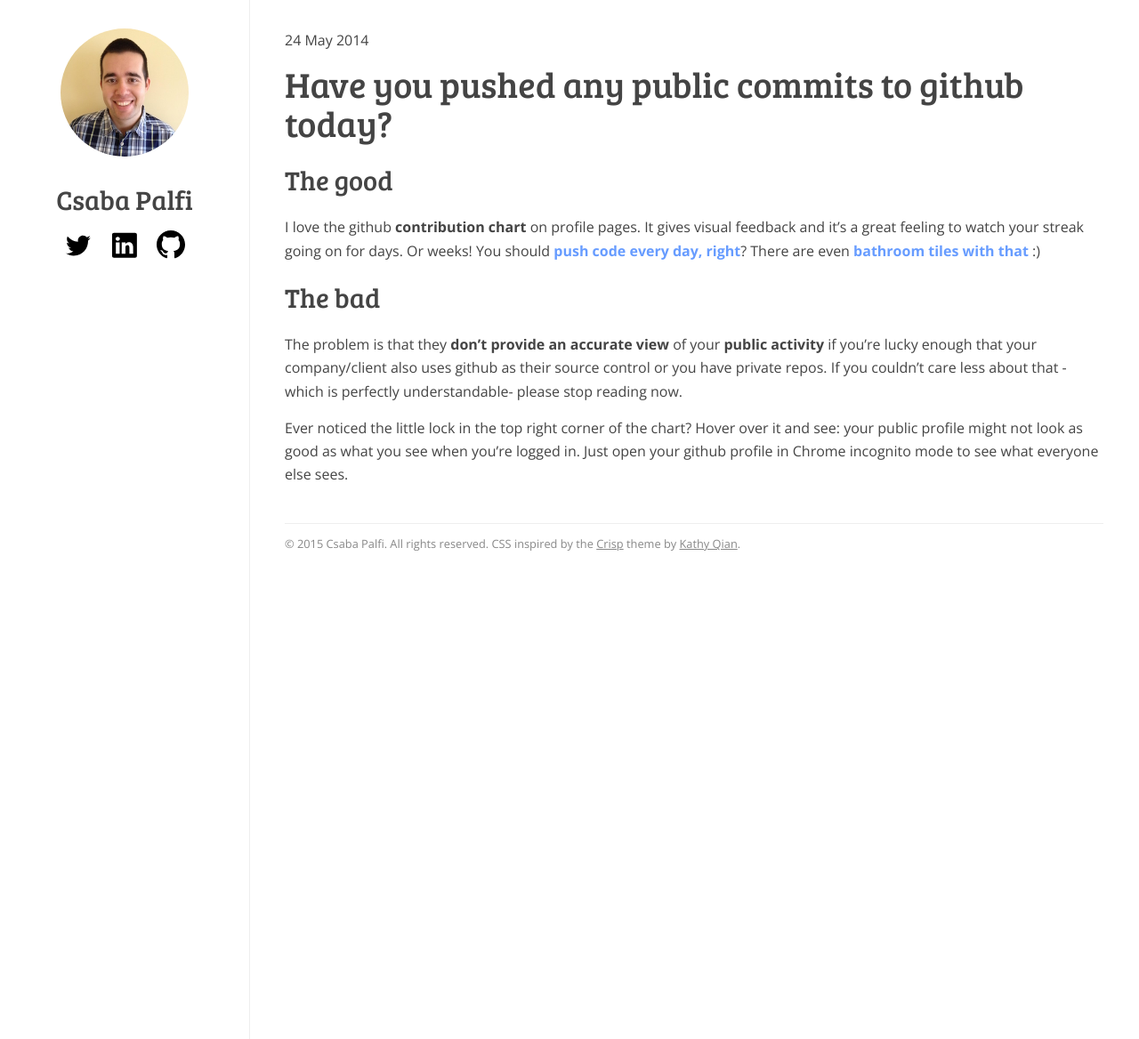
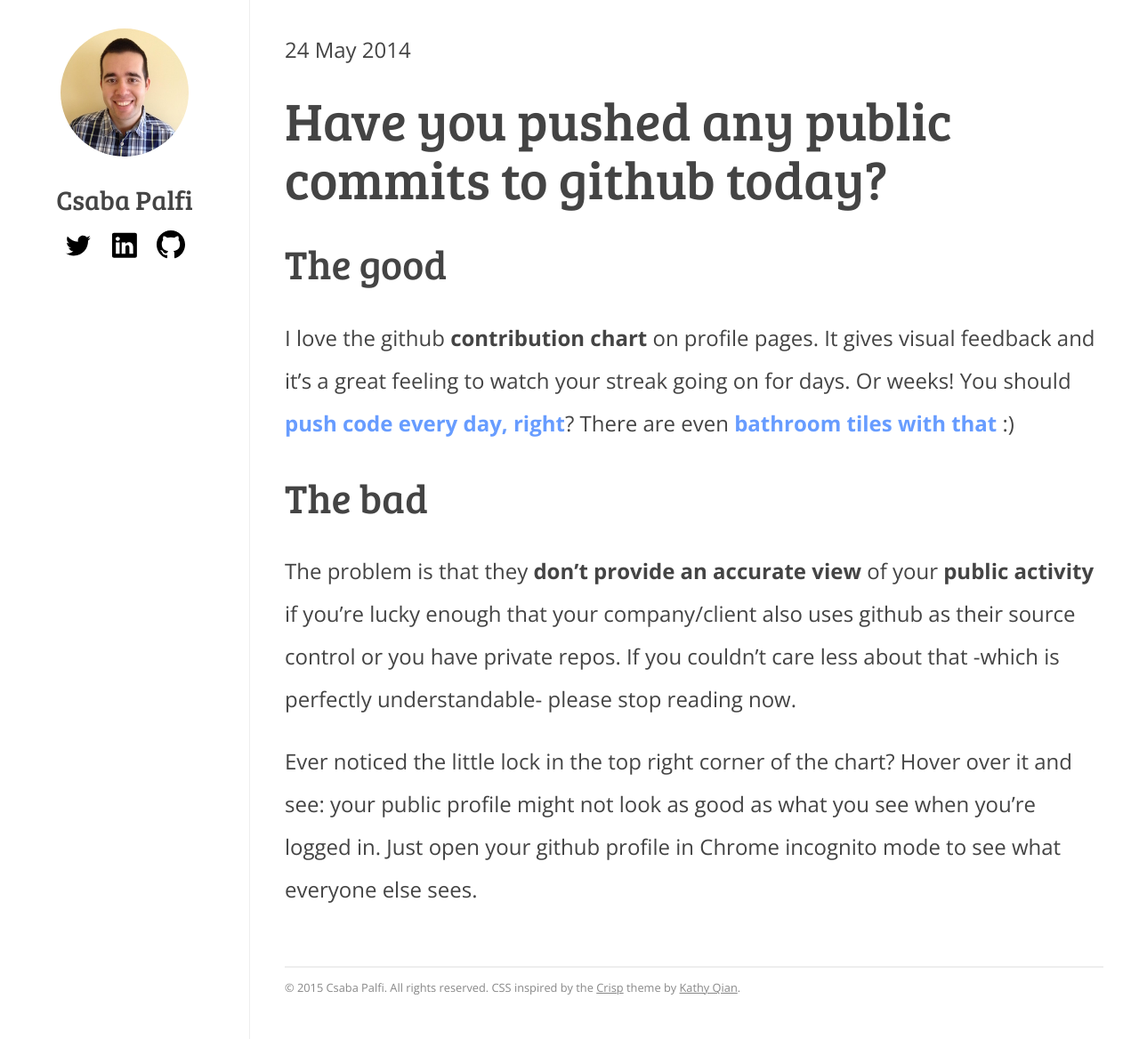
Before and after one commit to dublado/csabapalfi.github.io, a Jekyll site: the page built from _posts/2014-05-24-github-public-activity.md, in a window 1280 px wide and 1168 px high. Shown: the whole window at 89% size. Built offline with Jekyll 4.4.1, drawn with Linux system fonts in a browser that asks for light colours; Markdown is read by kramdown in place of the engine named in the settings.

Commit message:
increase article font size
Signed-off-by: Csaba Palfi <csaba@palfi.me>

```diff
--- a/assets/styles/crisp.scss
+++ b/assets/styles/crisp.scss
@@ -40,6 +40,8 @@ footer {
 	color: #888;
 }
 article {
+	font-size: 1.5em;
+	line-height: 2em;
 	border-bottom: 0.1em #eee solid;
 	padding-bottom: 1.7em;
 }
```
